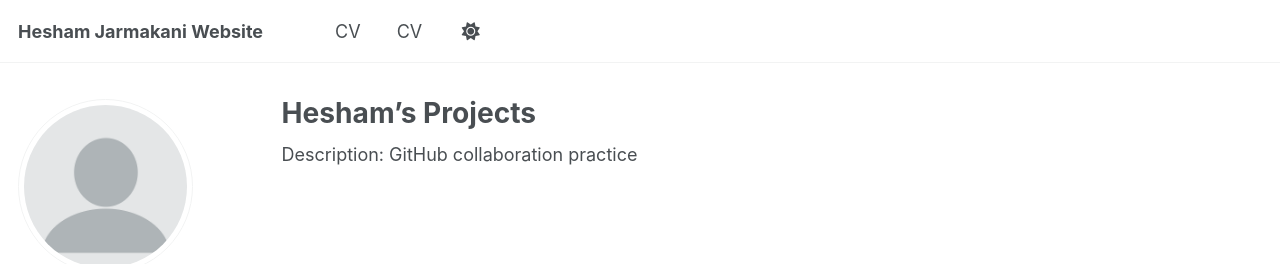
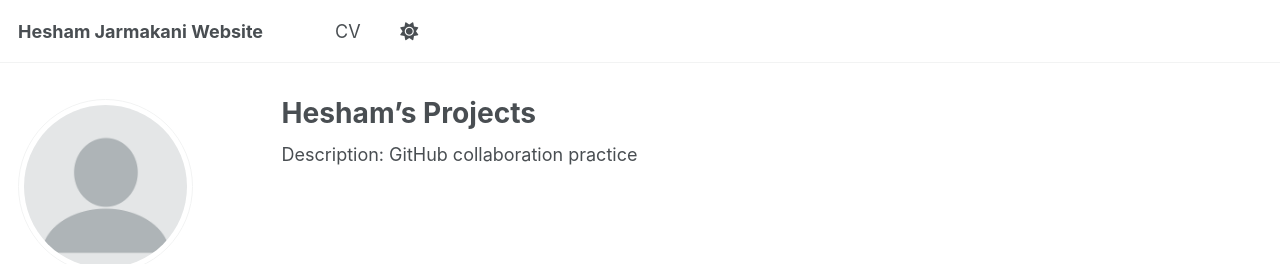
Before and after one commit to heshamjarmakani/heshamjarmakani.github.io, a Jekyll site: the page built from _pages/projects.md, in a window 1280 px wide. Shown: the top 264 px of the page. Built offline with Jekyll 4.4.1, drawn with Linux system fonts in a browser that asks for light colours; a script that is not in the unit is left out.

```diff
--- a/_data/navigation.yml
+++ b/_data/navigation.yml
@@ -22,13 +22,13 @@ main:
   #   url: /year-archive/
 
   - title: "CV"
-    url: /cv/
+    url: "https://heshamjarmakani.github.io/cv/"
 
   # - title: "Projects"
   #   url: /title/
 
-  - title: "CV"
-    url: /cv-json/
+ # - title: "CV"
+ #   url: /cv-json/
 
   # - title: "Guide"
   #   url: /markdown/
```
